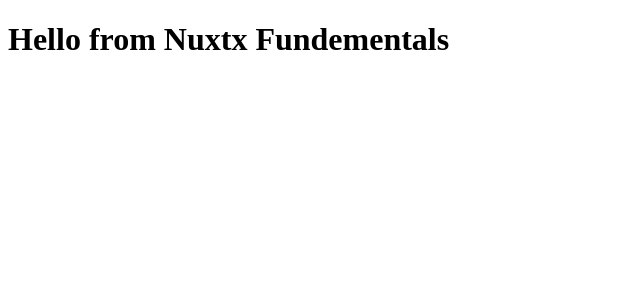
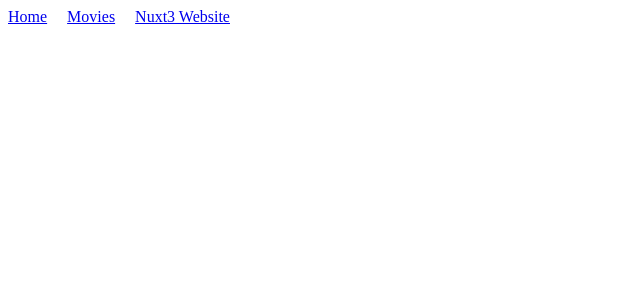
Before and after one commit to ozkancondek/Nuxt3, a Nuxt app in the folder vueschool/fundementals/: page / in a window 1280 px wide. Shown: the top 300 px of the page, without its empty margins (0-640 px from the left). Built offline with nearby package versions, Linux system fonts and the light colour scheme.

Commit message:
Basic routing with NuxtLink

```diff
--- a/vueschool/fundementals/app.vue
+++ b/vueschool/fundementals/app.vue
@@ -1,5 +1,15 @@
 <template>
   <div>
-    <h1>Hello from Nuxtx Fundementals</h1>
+    <nav style="display: flex; gap: 20px">
+      <!--     <a href="/">Home</a>
+      <a href="movies">Movies</a> -->
+      <!--  I dont wanna refresh all page when i route to another page -->
+      <NuxtLink to="/">Home</NuxtLink>
+      <NuxtLink to="movies">Movies</NuxtLink>
+      <NuxtLink to="https://v3.nuxtjs.org/" target="_blank"
+        >Nuxt3 Website</NuxtLink
+      >
+    </nav>
+    <NuxtPage></NuxtPage>
   </div>
 </template>
```
